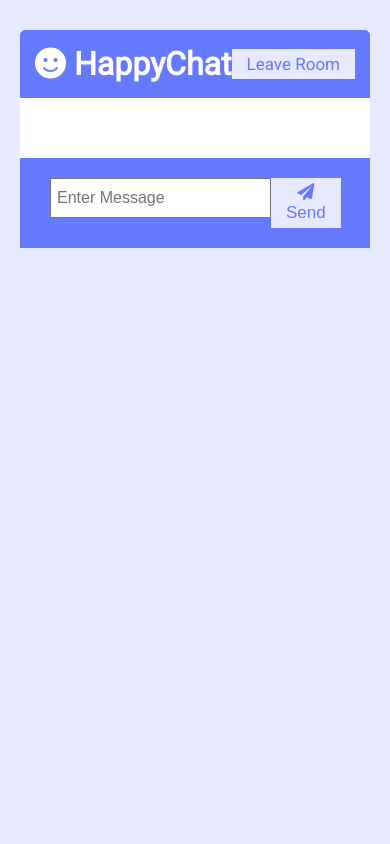
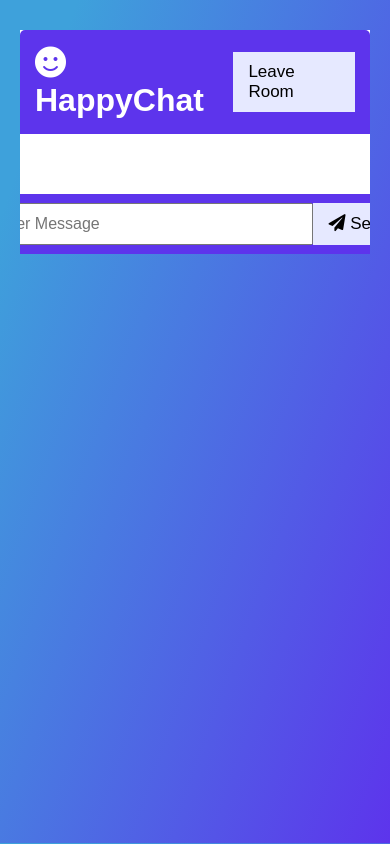
Before and after one commit to waleedrehman31/happy-chatting-app, a website: page public/chat.html in a window 390 px wide. Drawn offline with nearby package versions, Linux system fonts and the light colour scheme; no server answers.

Commit message:
UI updated

```diff
--- a/public/css/style.css
+++ b/public/css/style.css
@@ -1,11 +1,31 @@
-@import url("https://fonts.googleapis.com/css?family=Roboto&display=swap");
+@import url("https://fonts.googleapis.com/css?Poppins=Roboto&display=swap");
 
 :root {
-  --dark-color-a: #667aff;
-  --dark-color-b: #7386ff;
+  --dark-color-a: rgba(93, 52, 236, 1);
+  --dark-color-b: rgba(62, 161, 219, 1);
   --light-color: #e6e9ff;
   --success-color: #5cb85c;
   --error-color: #d9534f;
+}
+
+/* width */
+::-webkit-scrollbar {
+  width: 10px;
+}
+
+/* Track */
+::-webkit-scrollbar-track {
+  background: #f1f1f1;
+}
+
+/* Handle */
+::-webkit-scrollbar-thumb {
+  background: #888;
+}
+
+/* Handle on hover */
+::-webkit-scrollbar-thumb:hover {
+  background: #555;
 }
 
 * {
@@ -15,9 +35,15 @@
 }
 
 body {
-  font-family: "Roboto", sans-serif;
+  font-family: "Poppins", sans-serif;
   font-size: 16px;
-  background: var(--light-color);
+  height: 94vh;
+  /* background: var(--light-color); */
+  background-image: linear-gradient(
+    109.6deg,
+    rgba(62, 161, 219, 1) 11.2%,
+    rgba(93, 52, 236, 1) 100.2%
+  );
   margin: 20px;
 }
 
@@ -31,9 +57,18 @@ a {
 
 .btn {
   cursor: pointer;
-  padding: 5px 15px;
+  padding: 10px 15px;
   background: var(--light-color);
-  color: var(--dark-color-a);
+  color: black;
+  border: 0;
+  font-size: 17px;
+}
+
+.btn:hover {
+  cursor: pointer;
+  padding: 10px 15px;
+  background: rgba(93, 52, 236, 1);
+  color: white;
   border: 0;
   font-size: 17px;
 }
@@ -64,7 +99,7 @@ a {
 }
 
 .chat-sidebar {
-  background: var(--dark-color-b);
+  background: var(--dark-color-a);
   color: #fff;
   padding: 20px 20px 60px;
   overflow-y: scroll;
@@ -122,7 +157,7 @@ a {
 .chat-form-container input[type="text"] {
   font-size: 16px;
   padding: 5px;
-  height: 40px;
+  height: 42px;
   flex: 1;
 }
 
@@ -183,6 +218,21 @@ a {
     display: block;
   }
 
+  .chat-form-container {
+    font-size: 16px;
+    padding: 5px;
+    height: 60px;
+    display: flex;
+    align-items: center;
+    justify-content: center;
+    width: 100%;
+    flex: 0;
+  }
+
+  .chat-form-container #msg {
+    width: 350px;
+  }
+
   .chat-sidebar {
     display: none;
   }
--- a/public/js/main.js
+++ b/public/js/main.js
@@ -60,13 +60,13 @@ chatForm.addEventListener('submit', (e) => {
  //Add room name to DOM
 
  function outputRoomName(room) {
-     roomName.innerText = room;
+     roomName.innerText = `* ${room}`;
  }
 
  //Add user name to DOM
 
  function outputUsers(users) {
     userList.innerHTML = `
-    ${users.map(user => `<li>${user.username}</li>`).join('')}
+    ${users.map(user => `<li><i class="far fa-user"></i>  ${user.username}</li>`).join('')}
     `
 }
```
Also changed, not shown: public/index.html (+6 -9 lines).
